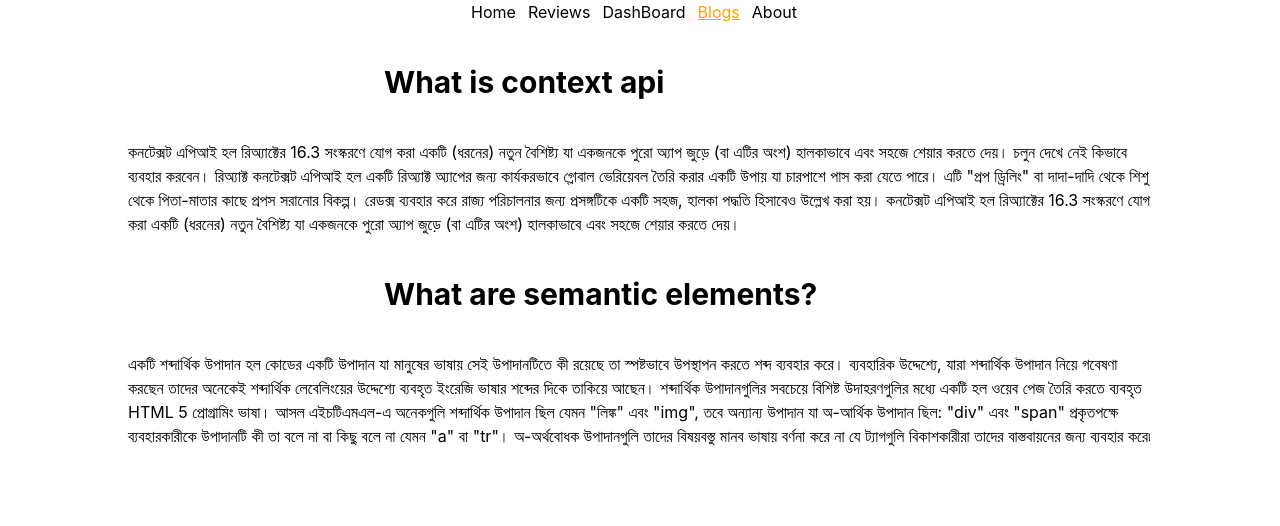
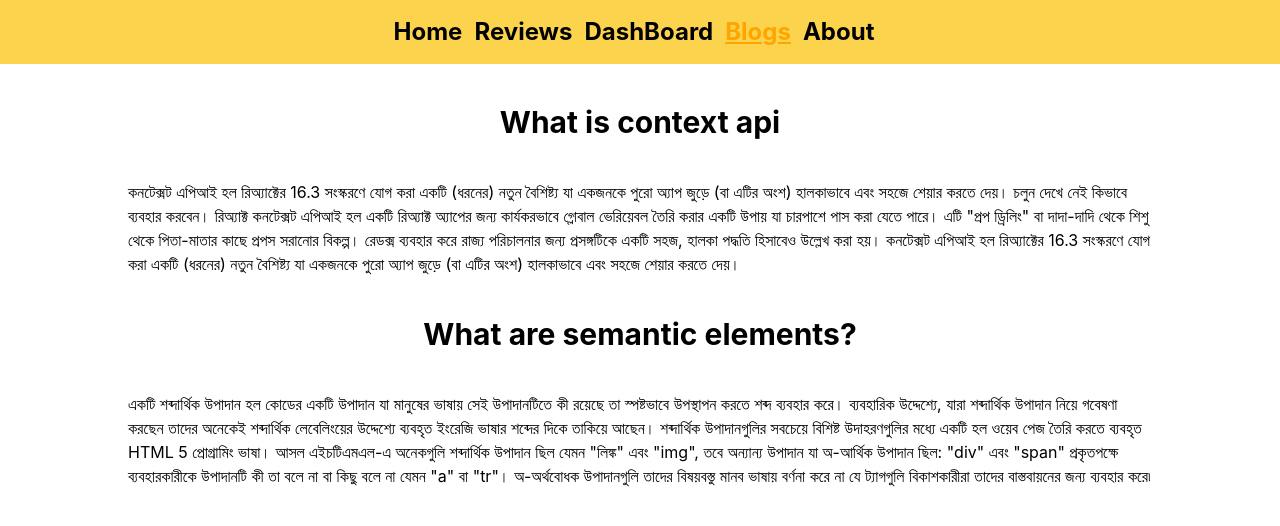
Before and after one commit to momin109/product-analysis-website-9, a React (Create React App) app: page /blogs in a window 1280 px wide. Shown: the top 526 px of the page. Built offline with nearby package versions, Linux system fonts and the light colour scheme.

Commit message:
dashbord

```diff
--- a/src/components/Blogs/Blogs.js
+++ b/src/components/Blogs/Blogs.js
@@ -3,13 +3,13 @@ import React from 'react';
 const Blogs = () => {
     return (
         <div>
-            <h2 className='font-bold text-3xl ml-96 py-10'>What is context api</h2>
+            <h2 className='font-bold text-3xl text-center py-10 '>What is context api</h2>
             <h4 className='ml-32 mr-32'>কনটেক্সট এপিআই হল রিঅ্যাক্টের 16.3 সংস্করণে যোগ করা একটি (ধরনের) নতুন বৈশিষ্ট্য যা একজনকে পুরো অ্যাপ জুড়ে (বা এটির অংশ) হালকাভাবে এবং সহজে শেয়ার করতে দেয়। চলুন দেখে নেই কিভাবে ব্যবহার করবেন।
                 রিঅ্যাক্ট কনটেক্সট এপিআই হল একটি রিঅ্যাক্ট অ্যাপের জন্য কার্যকরভাবে গ্লোবাল ভেরিয়েবল তৈরি করার একটি উপায় যা চারপাশে পাস করা যেতে পারে। এটি "প্রপ ড্রিলিং" বা দাদা-দাদি থেকে শিশু থেকে পিতা-মাতার কাছে প্রপস সরানোর বিকল্প। রেডক্স ব্যবহার করে রাজ্য পরিচালনার জন্য প্রসঙ্গটিকে একটি সহজ, হালকা পদ্ধতি হিসাবেও উল্লেখ করা হয়।
 
                 কনটেক্সট এপিআই হল রিঅ্যাক্টের 16.3 সংস্করণে যোগ করা একটি (ধরনের) নতুন বৈশিষ্ট্য যা একজনকে পুরো অ্যাপ জুড়ে (বা এটির অংশ) হালকাভাবে এবং সহজে শেয়ার করতে দেয়।
             </h4>
-            <h2 className='font-bold text-3xl ml-96 py-10'>What are semantic elements?</h2>
+            <h2 className='font-bold text-3xl text-center py-10'>What are semantic elements?</h2>
             <h4 className='ml-32 mr-32'>একটি শব্দার্থিক উপাদান হল কোডের একটি উপাদান যা মানুষের ভাষায় সেই উপাদানটিতে কী রয়েছে তা স্পষ্টভাবে উপস্থাপন করতে শব্দ ব্যবহার করে। ব্যবহারিক উদ্দেশ্যে, যারা শব্দার্থিক উপাদান নিয়ে গবেষণা করছেন তাদের অনেকেই শব্দার্থিক লেবেলিংয়ের উদ্দেশ্যে ব্যবহৃত ইংরেজি ভাষার শব্দের দিকে তাকিয়ে আছেন।
                 শব্দার্থিক উপাদানগুলির সবচেয়ে বিশিষ্ট উদাহরণগুলির মধ্যে একটি হল ওয়েব পেজ তৈরি করতে ব্যবহৃত HTML 5 প্রোগ্রামিং ভাষা।
                 আসল এইচটিএমএল-এ অনেকগুলি শব্দার্থিক উপাদান ছিল যেমন "লিঙ্ক" এবং "img", তবে অন্যান্য উপাদান যা অ-আর্থিক উপাদান ছিল: "div" এবং "span" প্রকৃতপক্ষে ব্যবহারকারীকে উপাদানটি কী তা বলে না বা কিছু বলে না যেমন "a" বা "tr"। অ-অর্থবোধক উপাদানগুলি তাদের বিষয়বস্তু মানব ভাষায় বর্ণনা করে না যে ট্যাগগুলি বিকাশকারীরা তাদের বাস্তবায়নের জন্য ব্যবহার করে৷
--- a/src/components/NavBar/NavBar.js
+++ b/src/components/NavBar/NavBar.js
@@ -3,9 +3,9 @@ import CustomLink from '../CustomLink/CustomLink';
 
 const NavBar = () => {
     return (
-        <div className='background-color: rgb(107 114 128)'>
+        <div className=' '>
 
-            <nav className='flex justify-center rgb(107 114 128)'>
+            <nav className='flex bg-amber-300 h-16 justify-center pt-4 font-bold text-2xl '>
                 <CustomLink className='mr-3' to='/home'> Home</CustomLink>
                 <CustomLink className='mr-3' to='/reviews'>Reviews</CustomLink>
                 <CustomLink className='mr-3' to='/dashboard'>DashBoard</CustomLink>
--- a/src/components/Review/Review.js
+++ b/src/components/Review/Review.js
@@ -3,7 +3,8 @@ import React from 'react';
 const Review = ({ review }) => {
     const { name, comment, rating } = review;
     return (
-        <div className='border-2 mr-5 p-5 drop-shadow-lg rounded-lg bg-lime-400'>
+        <div className='border-2 mr-5 p-5 drop-shadow-lg rounded-lg bg-lime-400 gap-4
+        my-6 m-6'>
             <h2>Name : {name}</h2>
             <h4>{comment}</h4>
             <h4>{rating}</h4>
--- a/src/components/Reviews/Reviews.js
+++ b/src/components/Reviews/Reviews.js
@@ -6,7 +6,7 @@ const Reviews = () => {
     const [reviews] = useContext(ReviewsContext)
     return (
         <div>
-            <h2>Customer Reviews (6)</h2>
+            <h2 className='text-3xl font-bold text-center mt-4'>Customer Reviews (6)</h2>
             <div className='grid grid-cols-3'>
                 {
                     reviews.map(review => <Review
```
